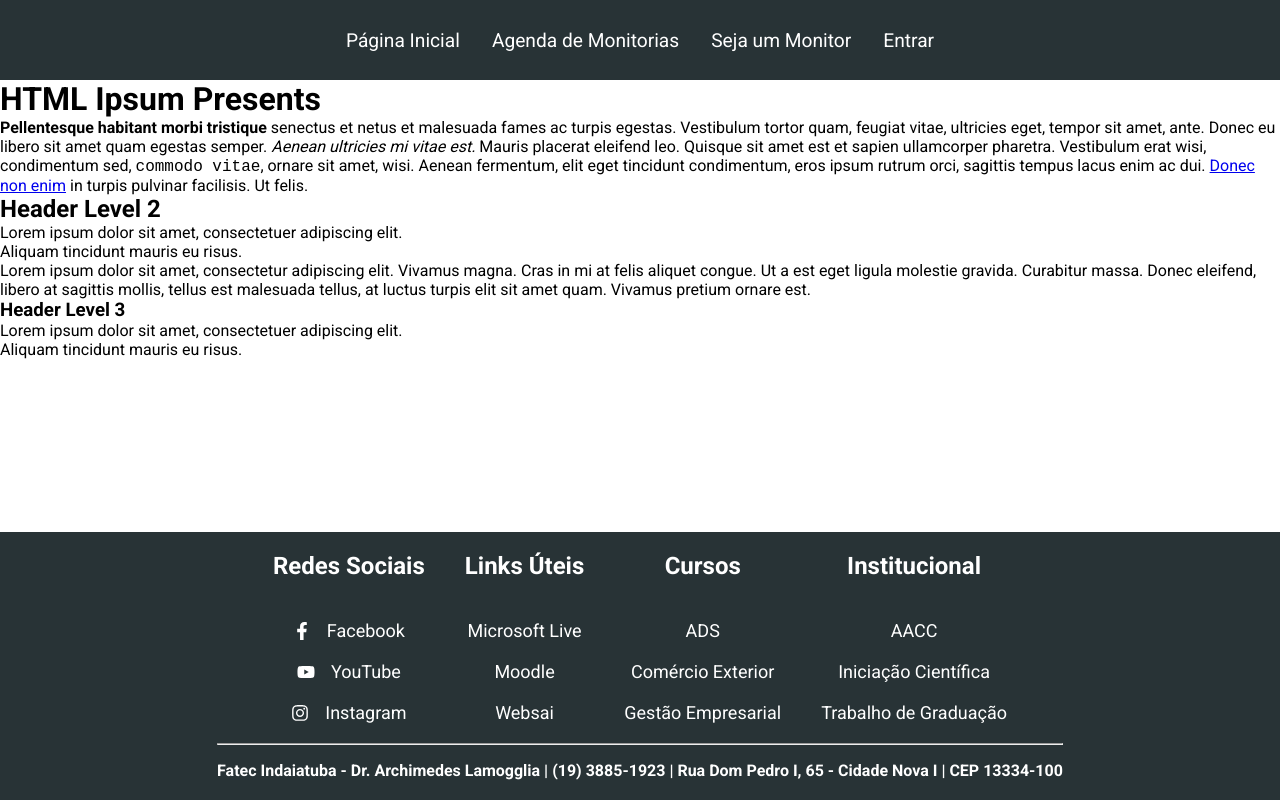
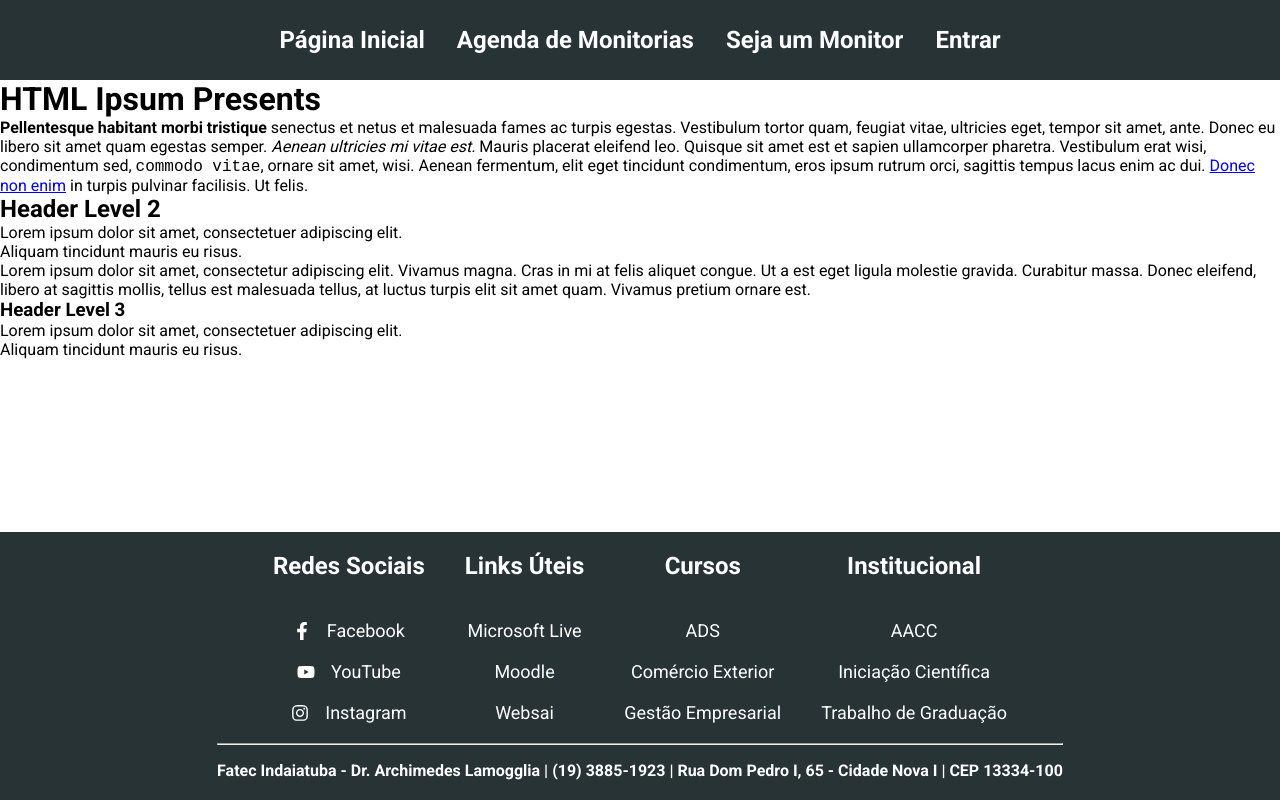
Before and after one commit to cleysondiego/sgm-frontend, a React (Create React App) app: page / in a window 1280 px wide. Built offline with nearby package versions, Linux system fonts and the light colour scheme.

Commit message:
chore: ending first Navbar

```diff
--- a/src/components/Header/styles.ts
+++ b/src/components/Header/styles.ts
@@ -1,4 +1,5 @@
 import styled, { css } from 'styled-components';
+import { shade } from 'polished';
 
 interface ListProps {
   isClicked: boolean;
@@ -44,24 +45,26 @@ export const List = styled.ul<ListProps>`
 
   li {
     a {
+      font-size: 24px;
+      color: #fff;
+      font-weight: bold;
       color: white;
       text-decoration: none;
       padding: 0.5rem 1rem;
 
       &:hover {
-        background-color: #6d76f7;
+        background-color: ${shade(0.2, '#283336')};
         border-radius: 4px;
         transition: all 0.2s case-out;
       }
 
       @media screen and (max-width: 844px) {
         text-align: center;
-        padding: 2rem;
         width: 100%;
         display: table;
 
         &:hover {
-          background-color: #7577fa;
+          background-color: ${shade(0.2, '#283336')};
           border-radius: 0;
         }
       }
```
